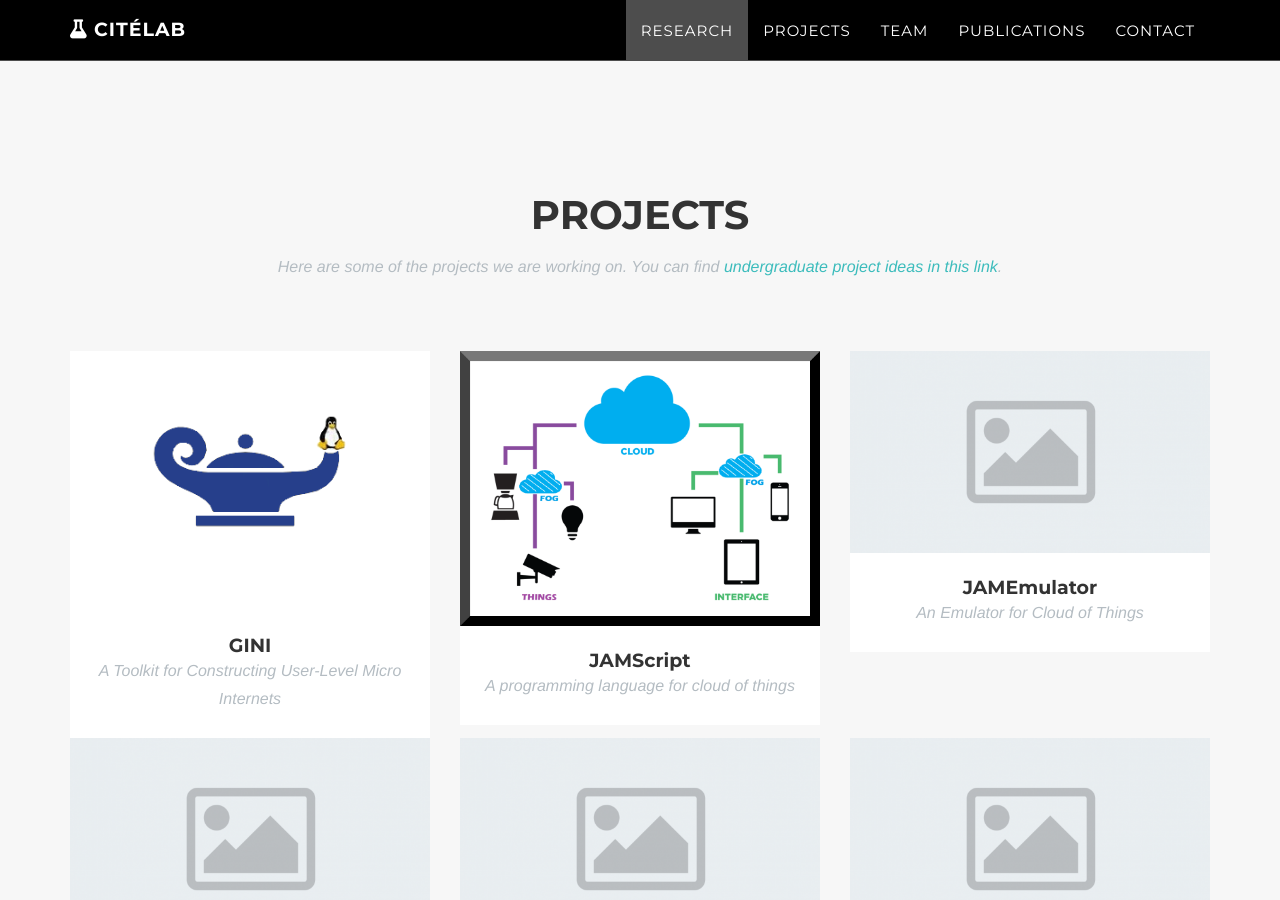
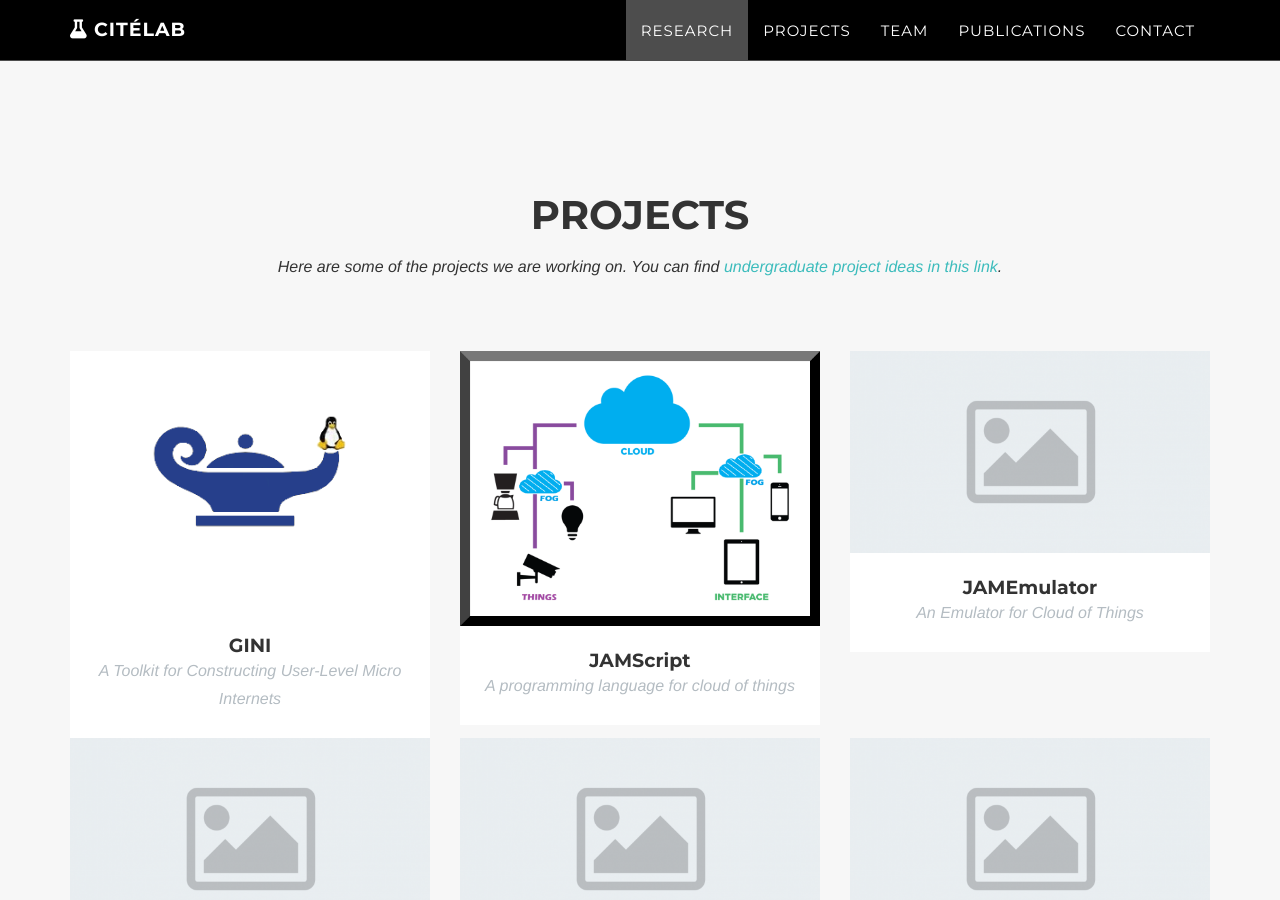
Before and after one commit to citelab/citelab.github.io, a Jekyll site: the page built from index.html, in a window 1280 px wide and 900 px high, scrolled down 1774 px. Built offline with Jekyll 4.4.1, drawn with Linux system fonts in a browser that asks for light colours; some web fonts are replaced.

Commit message:
Update projects_grid.html

```diff
--- a/_includes/projects_grid.html
+++ b/_includes/projects_grid.html
@@ -4,7 +4,7 @@
     <div class="row">
       <div class="col-lg-12 text-center">
         <h2 class="section-heading">projects</h2>
-        <h3 class="section-subheading text-muted">Here are some of the projects we are working on. You can find <a href="https://slack-files.com/T03DK0DBM-FP8CPQ1FD-1e1ecea2ea">undergraduate project ideas in this link</a>.</h3>
+        <h3 class="section-subheading">Here are some of the projects we are working on. You can find <a href="https://slack-files.com/T03DK0DBM-FP8CPQ1FD-1e1ecea2ea">undergraduate project ideas in this link</a>.</h3>
       </div>
     </div>
     {% assign needpadding = site.projects.size | modulo: 3 %}
```
